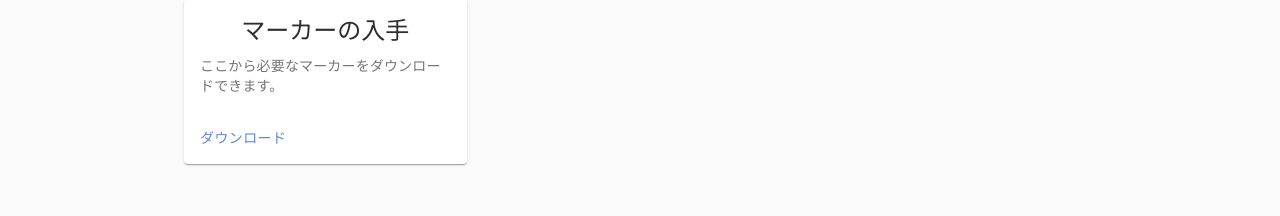
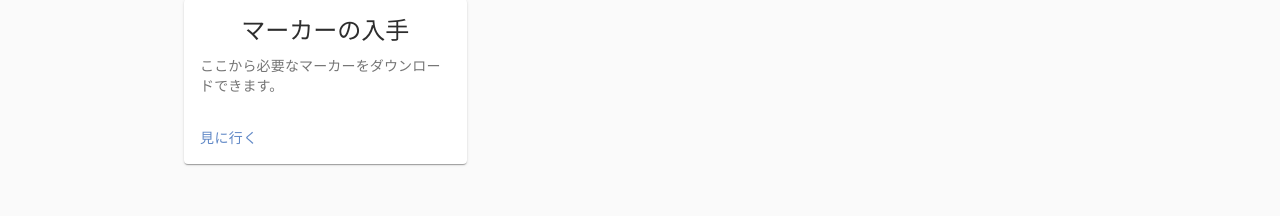
Before and after one commit to ProvinDevs/2020vol1-frontend, a React app: page / in a window 1280 px wide. Shown: the part 360-576 px from the top of the page. Built offline with nearby package versions, Linux system fonts and the light colour scheme; a web font is replaced by a local one.

Commit message:
classListのurl直しましたごめんなさい

```diff
--- a/src/pages/Home.tsx
+++ b/src/pages/Home.tsx
@@ -50,7 +50,7 @@ const menuContents: menuContentsType[] = [
   {
     title: "マーカーの入手",
     contents: "ここから必要なマーカーをダウンロードできます。",
-    linkText: "ダウンロード",
+    linkText: "見に行く",
     link: "/download",
   },
 ];
--- a/src/pages/teacher/ClassList.tsx
+++ b/src/pages/teacher/ClassList.tsx
@@ -24,7 +24,7 @@ type State =
 
 const headerProps: HeaderProps = {
   buttonText: "生徒の方",
-  href: "/about",
+  href: "/student/join",
 };
 
 const columns = ["Name", "ID", "Pass"];
```
